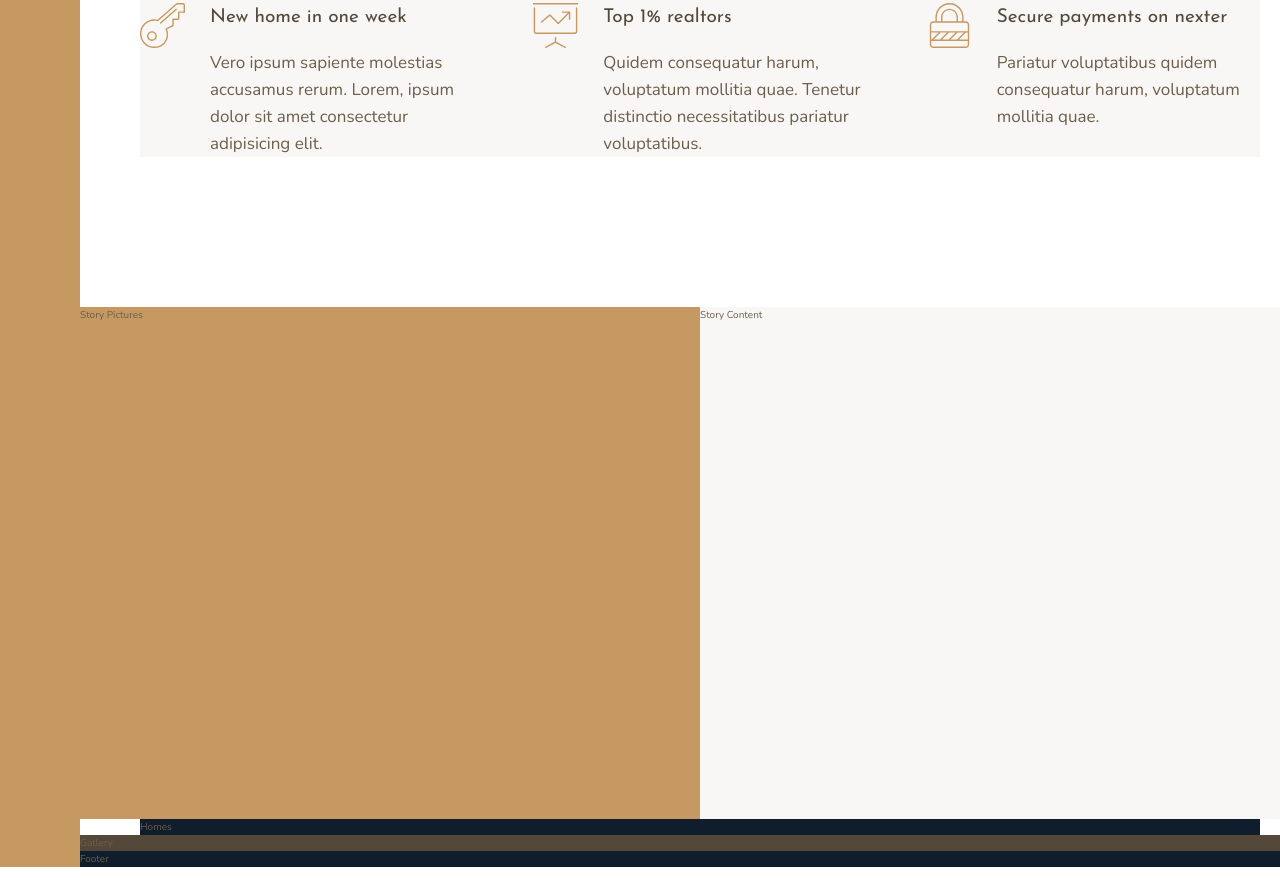
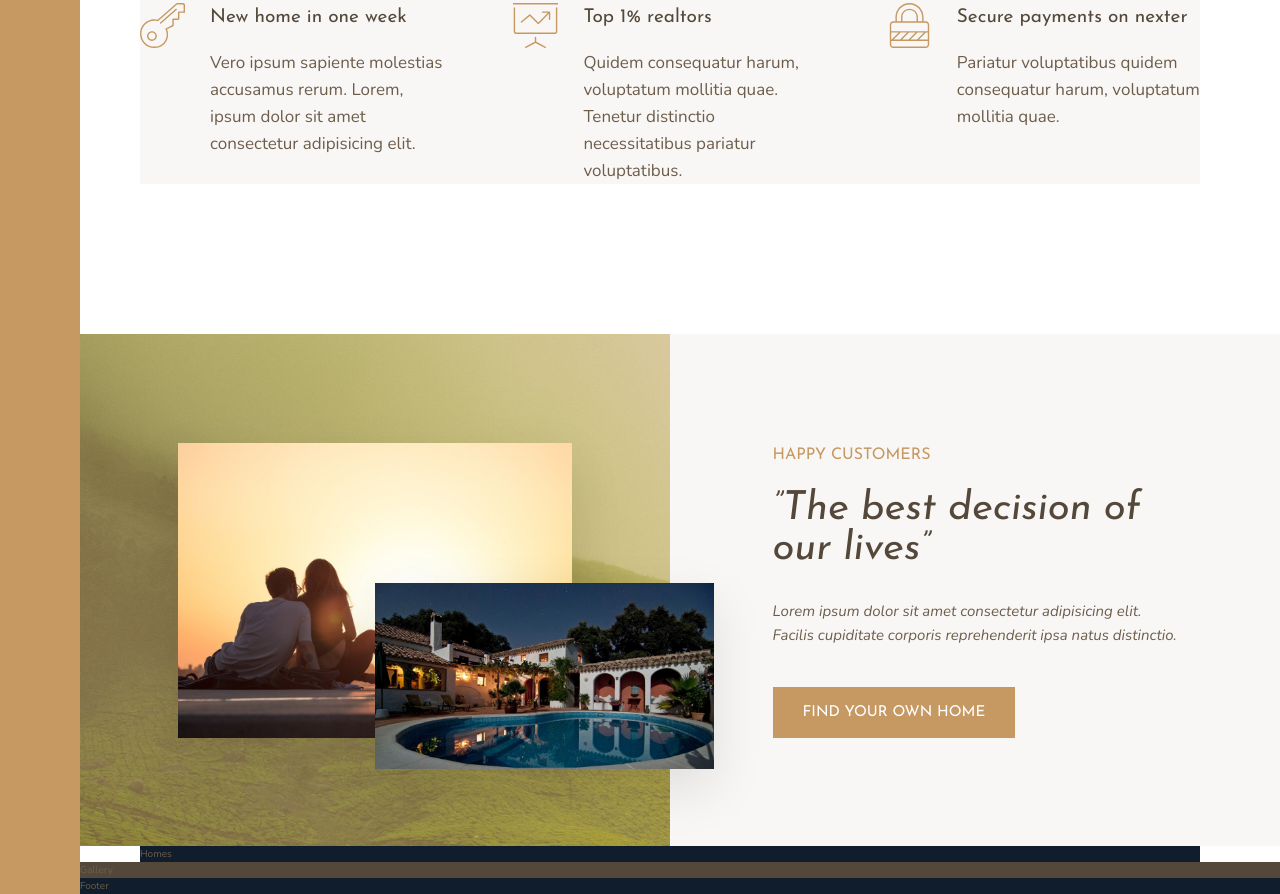
Before and after one commit to Ray-Dev47/Nexter-refresher, a plain HTML site: page index.html in a window 1280 px wide. Shown: the part 1001-1895 px from the top of the page. Before the commit the page ends 1868 px from the top, so only its background shows below. Drawn offline with nearby package versions, Linux system fonts and the light colour scheme.

Commit message:
story conclusion

```diff
--- a/index.html
+++ b/index.html
@@ -35,7 +35,8 @@
 				</svg>
 				<h4 class="heading-4 heading-4--dark">Only the best properties</h4>
 				<p class="feature__text">
-					Voluptatum mollitia quae. Vero ipsum sapiente molestias accusamus rerum sed a eligendi aut quia.
+					Voluptatum mollitia quae. Vero ipsum sapiente molestias accusamus
+					rerum sed a eligendi aut quia.
 				</p>
 			</div>
 			<div class="feature">
@@ -44,7 +45,8 @@
 				</svg>
 				<h4 class="heading-4 heading-4--dark">All homes in Top Locations</h4>
 				<p class="feature__text">
-					Tenetur distinctio necessitatibus pariatur voluptatibus quidem consequatur harum.
+					Tenetur distinctio necessitatibus pariatur voluptatibus quidem
+					consequatur harum.
 				</p>
 			</div>
 			<div class="feature">
@@ -53,7 +55,8 @@
 				</svg>
 				<h4 class="heading-4 heading-4--dark">New home in one week</h4>
 				<p class="feature__text">
-					Vero ipsum sapiente molestias accusamus rerum. Lorem, ipsum dolor sit amet consectetur adipisicing elit.
+					Vero ipsum sapiente molestias accusamus rerum. Lorem, ipsum dolor sit
+					amet consectetur adipisicing elit.
 				</p>
 			</div>
 			<div class="feature">
@@ -62,19 +65,34 @@
 				</svg>
 				<h4 class="heading-4 heading-4--dark">Top 1% realtors</h4>
 				<p class="feature__text">
-					Quidem consequatur harum, voluptatum mollitia quae. Tenetur distinctio necessitatibus pariatur voluptatibus.
+					Quidem consequatur harum, voluptatum mollitia quae. Tenetur distinctio
+					necessitatibus pariatur voluptatibus.
 				</p>
 			</div>
 			<div class="feature">
-                <svg class="feature__icon">
-                    <use xlink:href="img/sprite.svg#icon-lock"></use>
-                </svg>
-            <h4 class="heading-4 heading-4--dark">Secure payments on nexter</h4>
-            <p class="feature__text">Pariatur voluptatibus quidem consequatur harum, voluptatum mollitia quae.  </p>
-            </div>
+				<svg class="feature__icon">
+					<use xlink:href="img/sprite.svg#icon-lock"></use>
+				</svg>
+				<h4 class="heading-4 heading-4--dark">Secure payments on nexter</h4>
+				<p class="feature__text">
+					Pariatur voluptatibus quidem consequatur harum, voluptatum mollitia
+					quae.
+				</p>
+			</div>
 		</section>
-		<div class="story__pictures">Story Pictures</div>
-		<div class="story__content">Story Content</div>
+		<div class="story__pictures">
+			<img src="./img/story-1.jpeg" alt="Couple with new house" class="story__img--1">
+			<img src="./img/story-2.jpeg" alt="New house" class="story__img--2">
+		</div>
+		<div class="story__content">
+			<h3 class="heading-3 mb-sm">Happy Customers</h3>
+			<h2 class="heading-2 heading-2--dark mb-md">&rdquo;The best decision of our lives&rdquo;</h2>
+			<p class="story__text">
+				Lorem ipsum dolor sit amet consectetur adipisicing elit. Facilis
+				cupiditate corporis reprehenderit ipsa natus distinctio.
+			</p>
+			<button class="btn">Find your own home</button>
+		</div>
 		<section class="homes">Homes</section>
 		<section class="gallery">Gallery</section>
 		<footer class="footer">Footer</footer>
--- a/styles/sass/_story.scss
+++ b/styles/sass/_story.scss
@@ -2,10 +2,50 @@
     &__pictures{
         background-color: $color-primary;
         grid-column: full-start / col-end 4;
+        background: linear-gradient(rgba($color-primary, .5), rgba($color-primary, .5)), url(../../img/back.jpg);
+
+        display: grid;
+        grid-template-columns: repeat(6, 1fr);
+        grid-template-rows: repeat(6, 1fr);
+        align-items: center;
     }
+
+    &__img--1{
+        width: 100%;
+        grid-row: 2 / 6;
+        grid-column: 2 / 6;
+        box-shadow: 0 2rem 5rem rgba(#000, .1);
+    }
+
+    &__img--2{
+        width: 115%;
+        grid-row: 4 / 6;
+        grid-column: 4 / 7;
+        z-index: 20;
+        box-shadow: 0 2rem 5rem rgba(#000, .1);
+    }
+
+
     &__content{
         background-color: $color-grey-light-1;
         grid-column: col-start 5 / full-end;
+
+        padding: 6rem 8vw;
+
+        // display: flex;
+        // justify-content: center;
+        // align-items: flex-start;
+        // flex-direction: column;
+
+        // using grid to align to center
+        display: grid;
+        justify-items: start;
+        align-content: center;
+    }
+    &__text{
+        font-size: 1.5rem;
+        font-style: italic;
+        margin-bottom: 4rem;
     }
 
 }
--- a/styles/sass/_typography.scss
+++ b/styles/sass/_typography.scss
@@ -9,10 +9,19 @@
 
 .heading-2{
     @extend %heading;
+    font-size: 4rem;
+    font-style: italic;
+    line-height: 1;
+
+    &--light{color: $color-grey-light-1;};
+    &--dark{color: $color-grey-dark-1;}
 }
 
 .heading-3{
     @extend %heading;
+    font-size: 1.6rem;
+    color: $color-primary;
+    text-transform: uppercase;
 }
 
 .heading-4{
@@ -22,3 +31,27 @@
     &--light{color: $color-grey-light-1;};
     &--dark{color: $color-grey-dark-1;}
 }
+
+.btn{
+    background-color: $color-primary;
+    color: #fff;
+    font-size: 1.5rem;
+    border: none;
+    text-transform: uppercase;
+    font-family: $font-display;
+    border-radius: 0;
+    padding: 1.8rem 3rem;
+    cursor: pointer;
+    transition: all .2s;
+
+
+    &:hover{
+        background-color: $color-primary-dark;
+    }
+
+}
+
+.mb-sm{margin-bottom: 2rem;}
+    .mb-md{margin-bottom: 3rem;}
+    .mb-lg{margin-bottom: 4rem;}
+    .mb-hg{margin-bottom: 8rem;}
```
Also changed, not shown: img/back.jpg (added), img/story-1.jpeg (added), img/story-2.jpeg (added), styles/sass/style.css, 1 other file.
